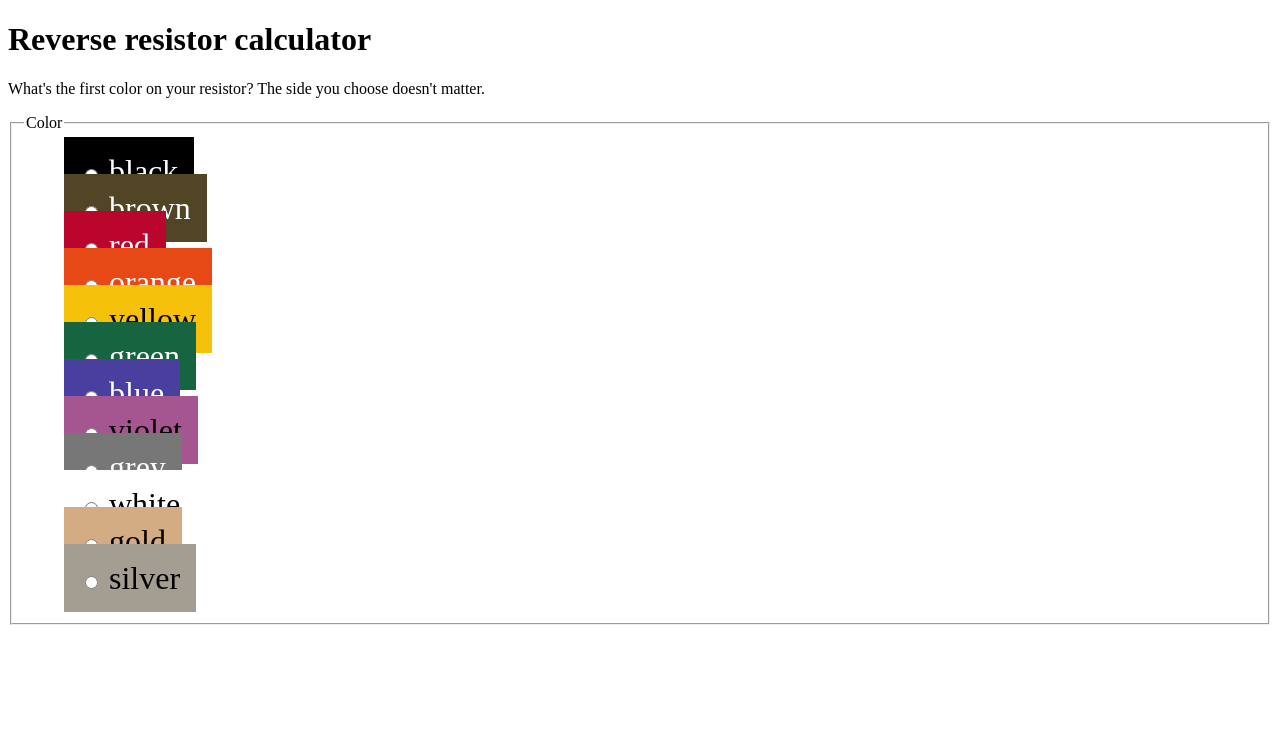
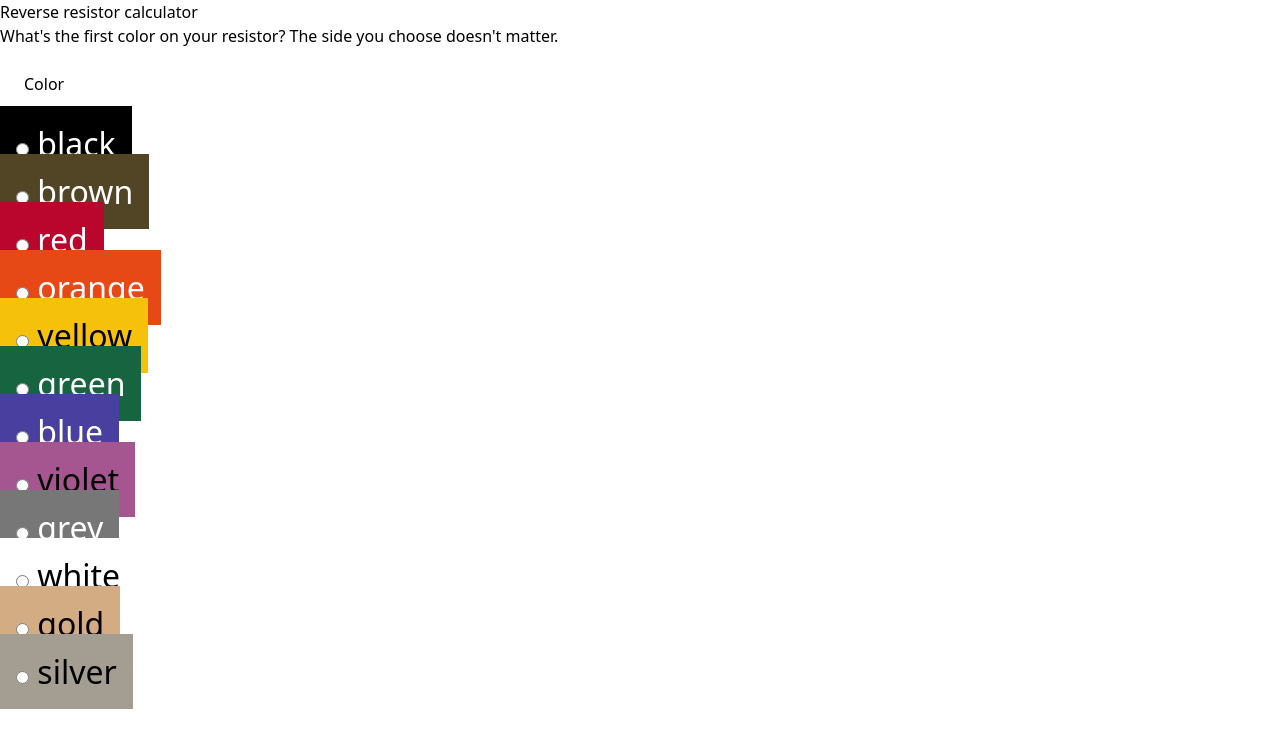
Before and after one commit to citelao/resistors.fyi, a React (Vite) app: page / in a window 1280 px wide. Shown: the top 748 px of the page. Built offline with nearby package versions, Linux system fonts and the light colour scheme.

Commit message:
try tailwin

```diff
--- a/package.json
+++ b/package.json
@@ -15,6 +15,7 @@
   },
   "dependencies": {
     "react": "^16.13.1",
-    "react-dom": "^16.13.1"
+    "react-dom": "^16.13.1",
+    "tailwindcss": "^1.7.6"
   }
 }
--- /dev/null
+++ b/postcss.config.js
@@ -0,0 +1,7 @@
+module.exports = {
+    theme: {},
+    variants: {},
+    plugins: [
+        require('tailwindcss')
+    ]
+}
--- a/src/css/style.scss
+++ b/src/css/style.scss
@@ -1,3 +1,9 @@
+@tailwind base;
+
+@tailwind components;
+
+@tailwind utilities;
+
 .color_list {
     list-style: none;
 }
--- a/src/js/App.tsx
+++ b/src/js/App.tsx
@@ -25,7 +25,7 @@ export default class App extends React.Component {
             <p>What's the first color on your resistor? The side you choose doesn't matter.</p>
 
             <fieldset>
-                <legend>Color</legend>
+                <legend className="p-6">Color</legend>
                 <ol className="color_list">
                     {COLORS.map((c) => {
                         return <li key={c.label} className="color_button color_list__item">
```
Also changed, not shown: 1 other file (tests, documents, lock files or other folders).
